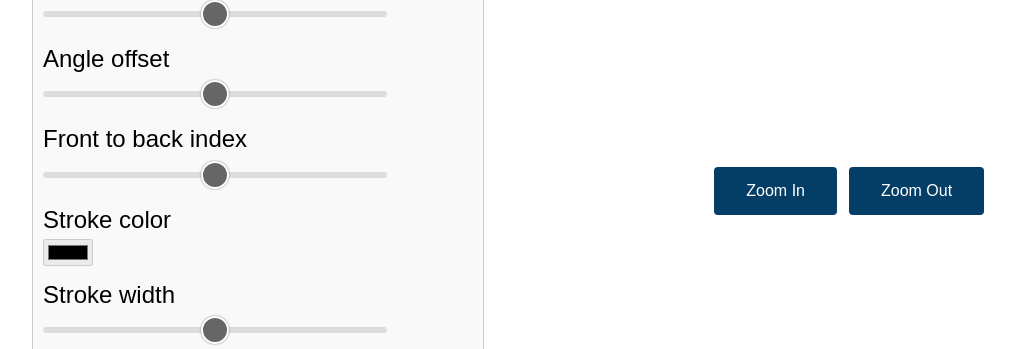
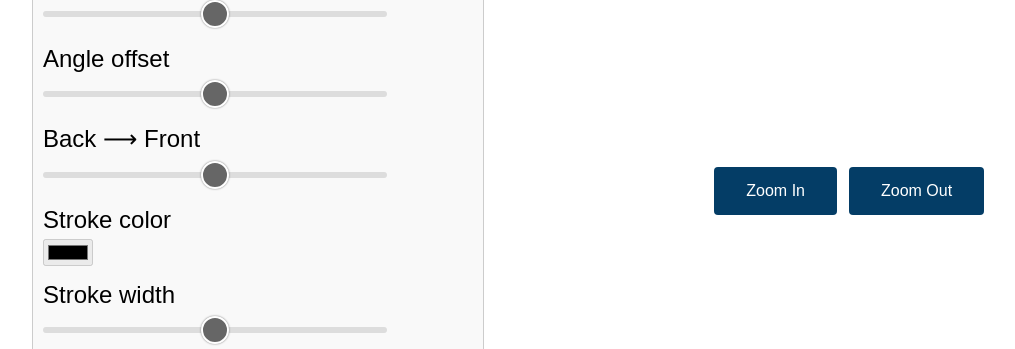
Before and after one commit to mbsmrtic/mandalavis, a Flask app: template app/templates/postv2.html in a window 1280 px wide. Shown: the part 721-1070 px from the top of the page, without its empty margins (8-1023 px from the left). Run offline with Flask 3, Linux system fonts and the light colour scheme; the template is opened without the code that fills it, so the values that code supplies are empty; parts of the project's set-up code (start-up, migrations or seed data) failed here and were passed over.

Commit message:
better label for zindex slider

```diff
--- a/app/templates/postv2.html
+++ b/app/templates/postv2.html
@@ -70,7 +70,7 @@
                             <output></output>
                         </div>
                         <div class="field">
-                            <label for="zindexinput">Front to back index</label>
+                            <label for="zindexinput">Back &longrightarrow; Front</label>
                             <input id="zindexinput" type="range" min="-10" max="10" step="1" disabled
                                 oninput="this.nextElementSibling.value = this.value"></input>
                             <output></output>
```
